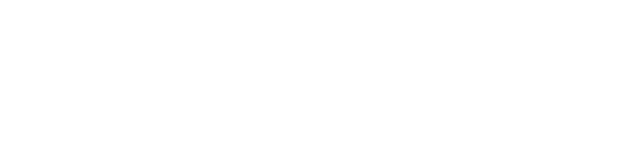
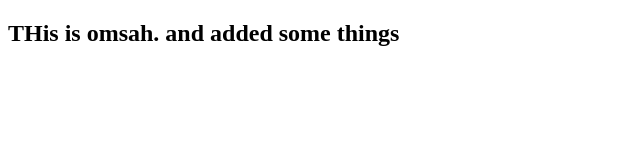
Before and after one commit to dev-prasad/webmodule5, a plain HTML site: page omsah.html in a window 1280 px wide. Shown: the whole page, without its empty margins (0-640 px from the left). Drawn offline with Linux system fonts and the light colour scheme.

Commit message:
added more features

```diff
--- a/omsah.html
+++ b/omsah.html
@@ -6,6 +6,6 @@
     <title>Document</title>
 </head>
 <body>
-
+    <h2> THis is omsah. and added some things</h2>
 </body>
 </html>
```
